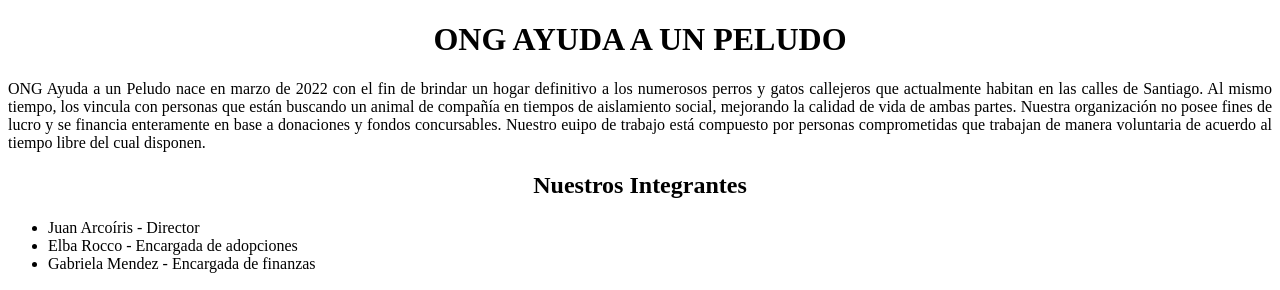
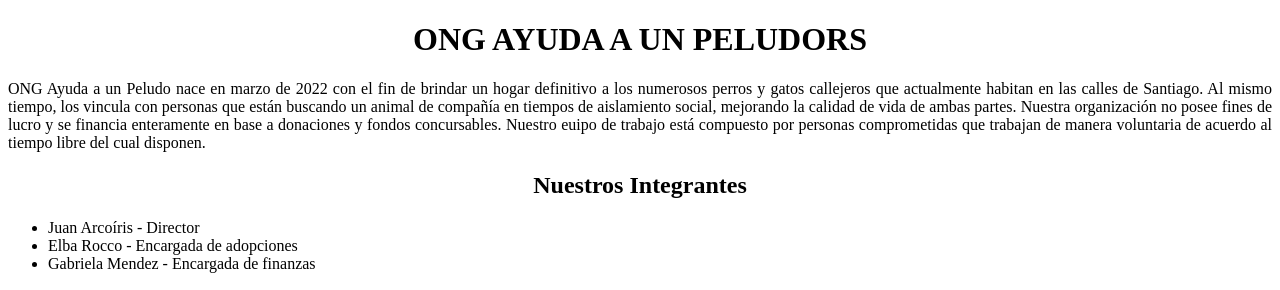
Before and after one commit to fr-silvac/test, a plain HTML site: page index.html in a window 1280 px wide. Shown: the top 290 px of the page. Drawn offline with Linux system fonts and the light colour scheme.

Commit message:
prueba de commit

```diff
--- a/index.html
+++ b/index.html
@@ -10,7 +10,7 @@
 
 <body>
 
-    <h1 style="text-align:center;">ONG AYUDA A UN PELUDO</h1>
+    <h1 style="text-align:center;">ONG AYUDA A UN PELUDORS</h1>
     <p style="text-align:justify;">ONG Ayuda a un Peludo nace en marzo de 2022 con el fin de brindar un hogar definitivo
         a los
         numerosos perros y gatos callejeros que actualmente habitan en las calles de Santiago.
```
